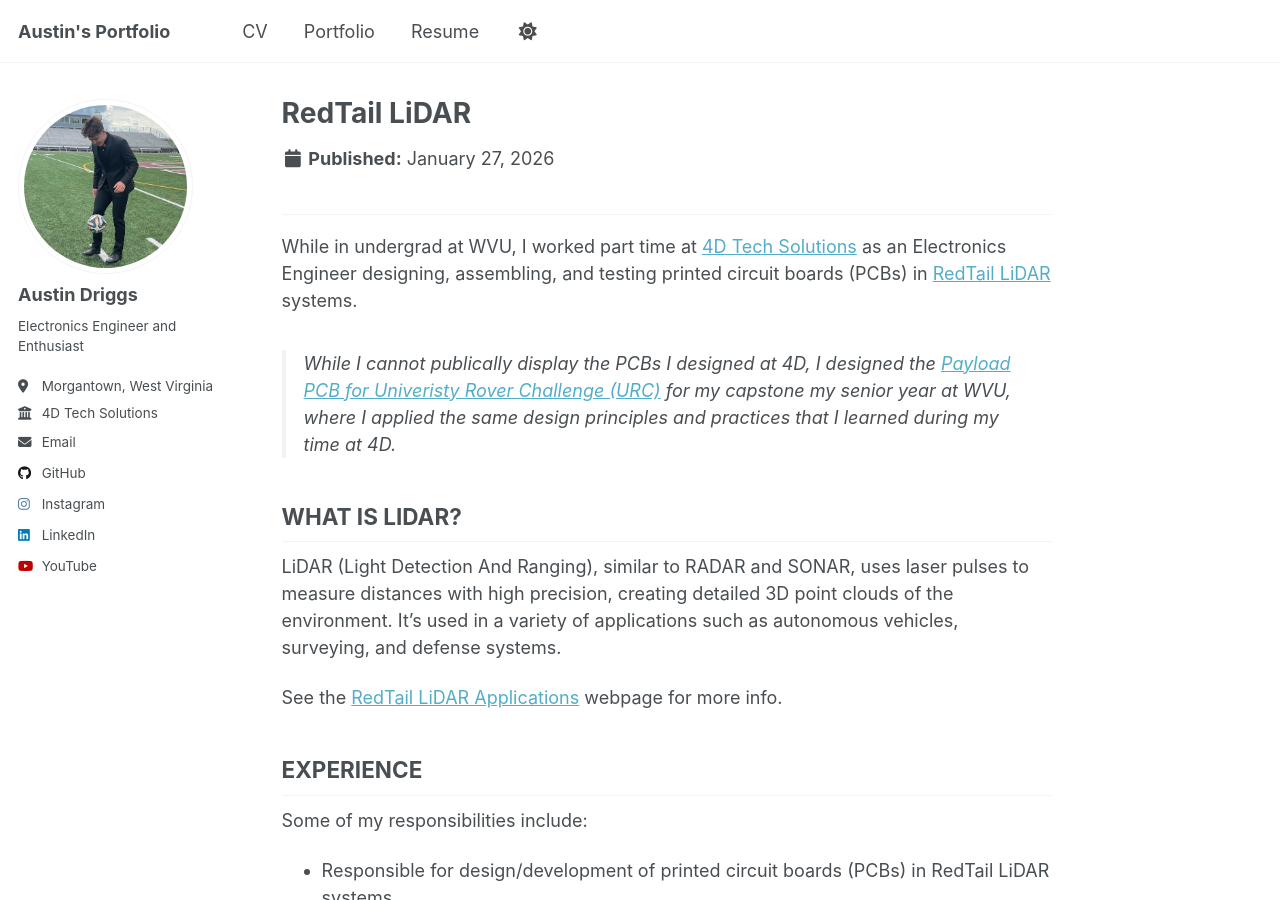
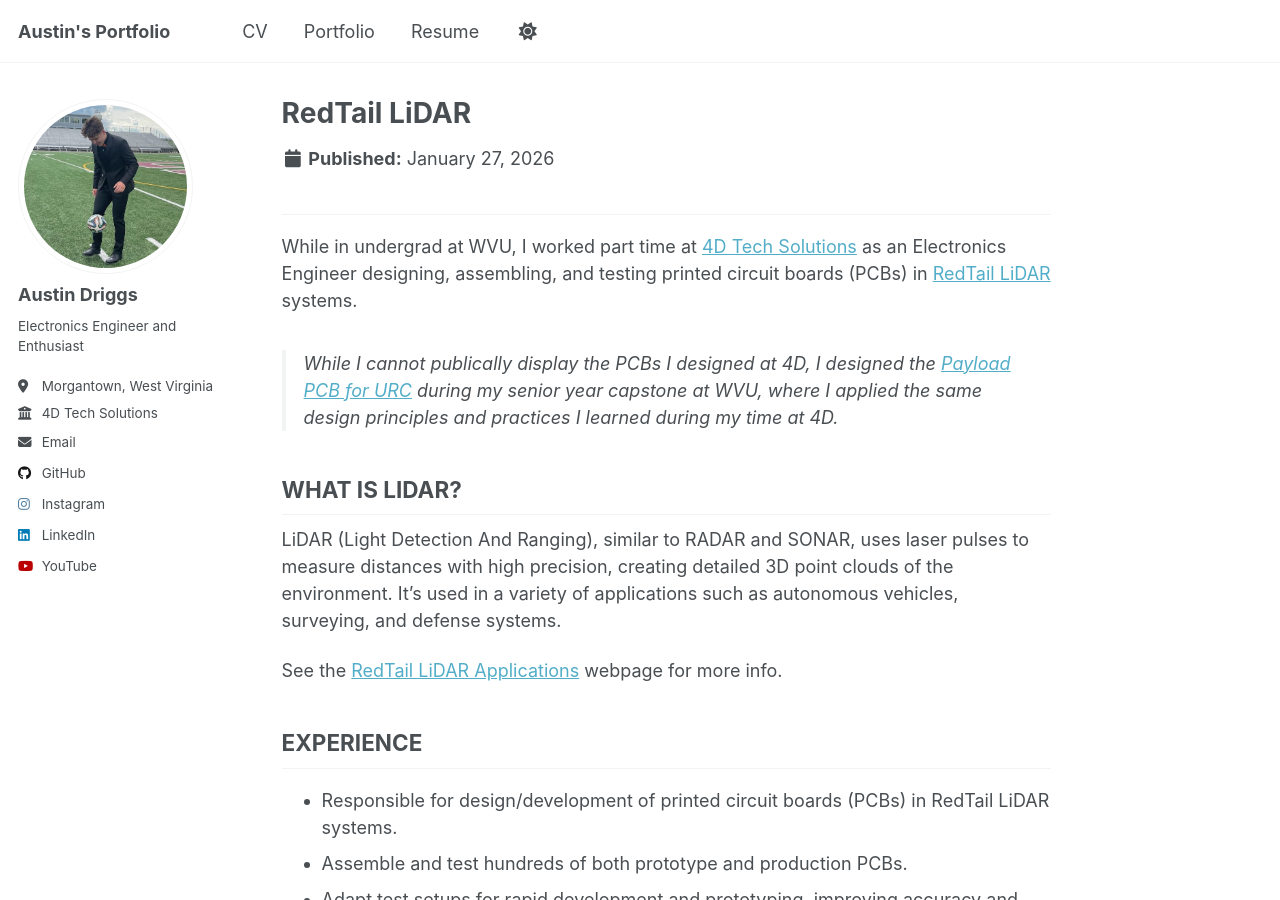
Before and after one commit to austindriggs/austindriggs.github.io, a Jekyll site: the page built from _portfolio/redtail.md, in a window 1280 px wide and 900 px high. Built offline with Jekyll 4.4.1, drawn with Linux system fonts in a browser that asks for light colours; a script that is not in the unit is left out.

Commit message:
formatting from last commit

```diff
--- a/_portfolio/redtail.md
+++ b/_portfolio/redtail.md
@@ -8,7 +8,7 @@ collection: portfolio
 
 While in undergrad at WVU, I worked part time at [4D Tech Solutions](https://4dtechsolutions.com) as an Electronics Engineer designing, assembling, and testing printed circuit boards (PCBs) in [RedTail LiDAR](https://redtaillidar.com) systems.
 
-> While I cannot publically display the PCBs I designed at 4D, I designed the [Payload PCB for Univeristy Rover Challenge (URC)](https://austindriggs.github.io/portfolio/urc/) for my capstone my senior year at WVU, where I applied the same design principles and practices that I learned during my time at 4D.
+> While I cannot publically display the PCBs I designed at 4D, I designed the [Payload PCB for URC](https://austindriggs.github.io/portfolio/urc/) during my senior year capstone at WVU, where I applied the same design principles and practices I learned during my time at 4D.
 
 
 ## WHAT IS LIDAR?
@@ -20,7 +20,6 @@ See the [RedTail LiDAR Applications](https://www.redtaillidar.com/applications)
 
 ## EXPERIENCE
 
-Some of my responsibilities include:
 - Responsible for design/development of printed circuit boards (PCBs) in RedTail LiDAR systems.
 - Assemble and test hundreds of both prototype and production PCBs.
 - Adapt test setups for rapid development and prototyping, improving accuracy and efficiency.
```
Also changed, not shown: _portfolio/urc.md (+1 -1 lines).
